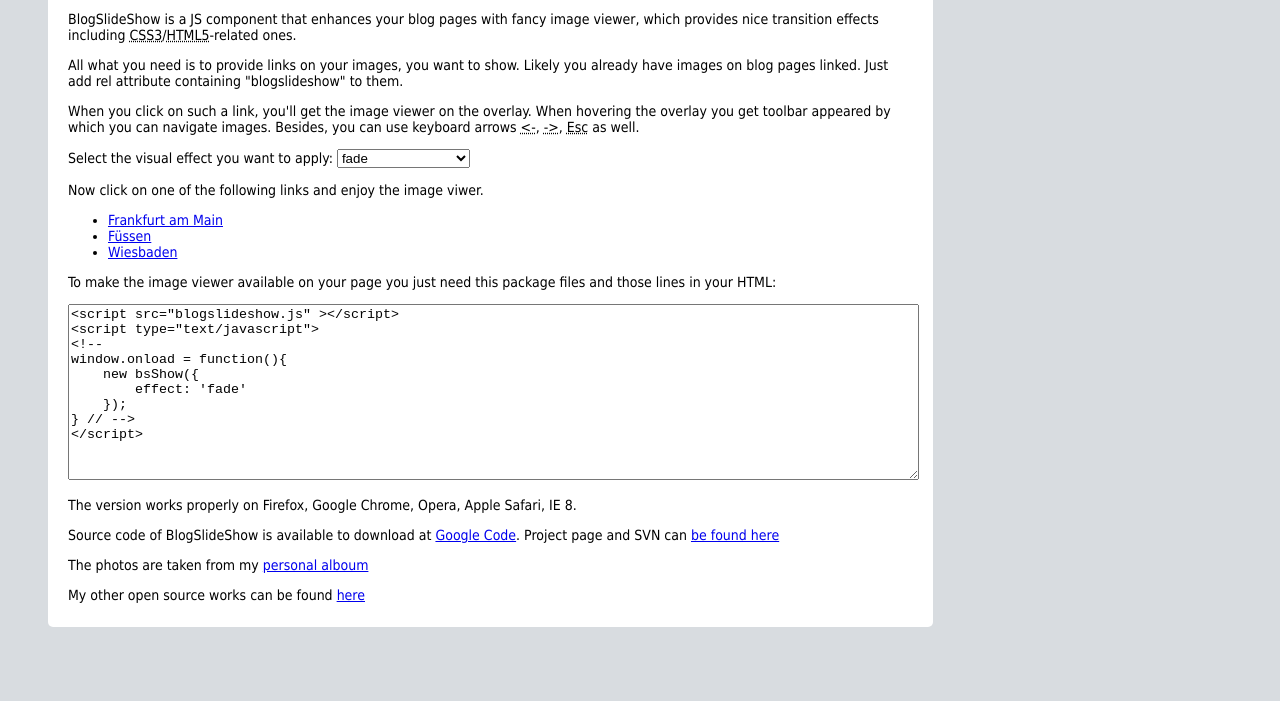
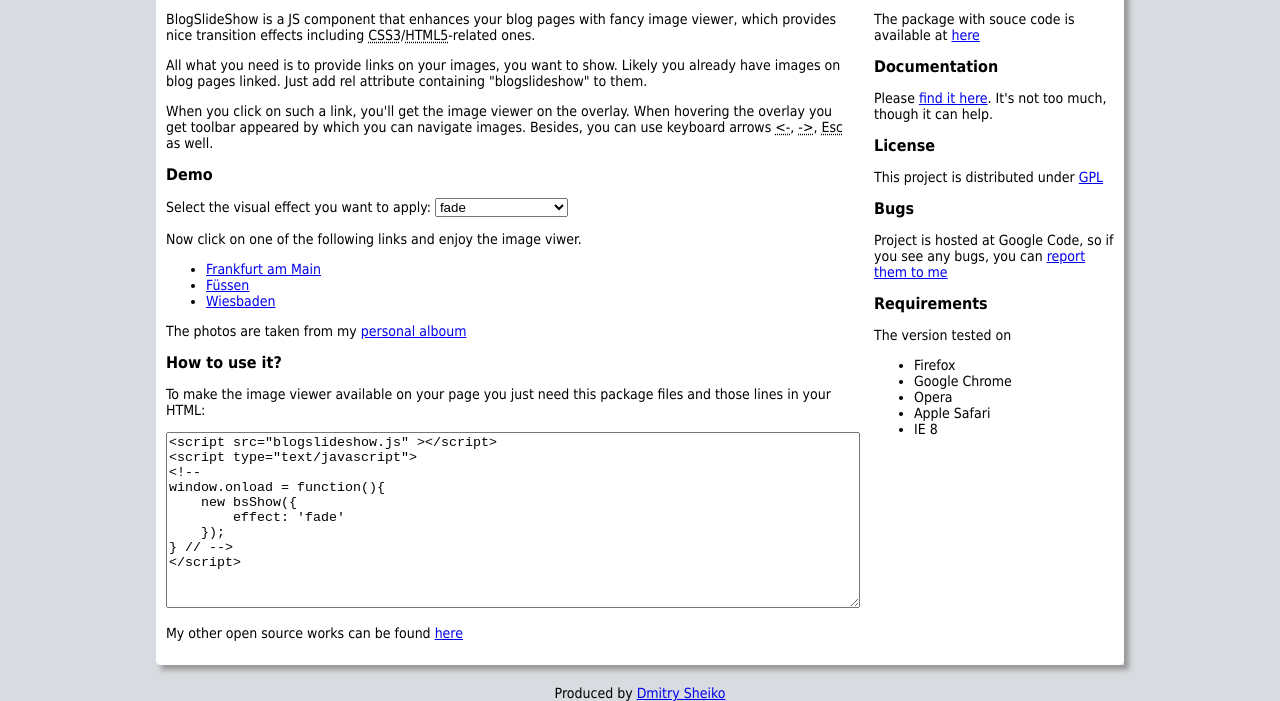
Before and after one commit to shajithayyil/blogslideshow, a plain HTML site: page trunk/js/index.html in a window 1280 px wide. Shown: the part 118-819 px from the top of the page. Drawn offline with Linux system fonts and the light colour scheme.

Commit message:
Demo page beautified

```diff
--- a/trunk/js/index.html
+++ b/trunk/js/index.html
@@ -10,24 +10,45 @@
     <style>
         body { background-color: #D8DCE0; font-family: Tahoma; font-size: 14px; }
         h1 { font-family: Tahoma; color: #fff; font-size: 18px; }
+        h2 { font-family: Tahoma; font-size: 16px; }
         dfn, acronym, abbr { font-style: normal; }
-        div.message-box {
+        div.desktop {
             padding: 0;
-            margin: 40px;
-            width: 70%;
+            margin-left: -484px;
+            width: 968px;
+            left: 50%;
+            position: absolute;
+            z-index: auto;
         }
-        div.message-box > div.header {
+        div.desktop > div.silo {
+            -moz-box-shadow: 5px 5px 5px #999;
+            -webkit-box-shadow: 5px 5px 5px #999;
+        }
+        div.silo > div.header {
             background-color: #3C5F87;
             -moz-border-radius: 5px 5px 0 0;
             -webkit-border-radius: 5px 5px 0 0;
             padding: 10px 20px;
         }
-        div.message-box > div.body {
-            padding: 10px 20px;
+        div.silo > div.body {
             background-color: #fff;
             -moz-border-radius: 0 0 5px 5px;
             -webkit-border-radius: 0 0 5px 5px;
         }
+        div.silo > div.body > div.content {
+            padding: 10px;
+            width: 688px;
+        }
+        div.silo > div.body > div.sidebar {
+            padding: 10px;
+            width: 240px;
+            float: right;
+        }
+        div.copyright {
+            padding: 20px 0 0 0;
+            text-align: center;
+        }
+
         textarea {
            width: 100%;
            height: 170px;
@@ -50,15 +71,49 @@
     </script>
 </head>
 <body>
-    <div class="message-box">
+    <div class="desktop">
+        <div class="silo">
         <div class="header">
             <h1>BlogSlideShow Live Demo</h1>
         </div>
         <div class="body">
+            <div class="sidebar">
+                <h2>Download</h2>
+                <p>
+                    The package with souce code is available at
+                    <a title="Download BlogSlideShow for free" href="http://code.google.com/p/blogslideshow/downloads/list">here</a>
+                </p>
+                <h2>Documentation</h2>
+                <p>
+                    Please <a href="http://code.google.com/p/blogslideshow/wiki/BlogSlideShow">find it here</a>. It's not too much, though it can help.
+                </p>
+                <h2>License</h2>
+                <p>
+                    This project is distributed under <a href="http://www.gnu.org/licenses/gpl.html" rel="nofollow">GPL</a>
+                </p>
+                <h2>Bugs</h2>
+                <p>
+                    Project is hosted at Google Code, so
+                    if you see any bugs, you can <a href="http://code.google.com/p/blogslideshow/issues/list">report them to me</a>
+                </p>
+                <h2>Requirements</h2>
+                <p>
+                    The version tested on
+                    <ul>
+                    <li>Firefox</li>
+                    <li>Google Chrome</li>
+                    <li>Opera</li>
+                    <li>Apple Safari</li>
+                    <li>IE 8</li>
+                    </ul>
+                </p>
+            </div>
+            <div class="content">
+                <h2>Introduction</h2>
                 <p><dfn>BlogSlideShow</dfn> is a JS component that enhances your blog pages with fancy image viewer, which provides nice transition effects including <acronym title="Cascading Style Sheets ">CSS3</acronym>/<acronym title="HyperText Markup Language">HTML5</acronym>-related ones.</p>
                 <p>All what you need is to provide links on your images, you want to show. Likely you already have images on blog pages linked. Just add rel attribute containing "blogslideshow" to them.</p>
                 <p>When you click on such a link, you'll get the image viewer on the overlay. When hovering the overlay you get toolbar appeared by which you can navigate images. Besides, you can use keyboard arrows <abbr title="Left arrow key"><-</abbr>, <abbr title="Right arrow key">-></abbr>, <abbr title="Ecape key">Esc</abbr> as well.</p>
-
+                <h2>Demo</h2>
                  <p>
                     Select the visual effect you want to apply:
                     <select id="selector">
@@ -80,6 +135,10 @@
                     <li><a href="sample_wiesbaden.jpg" rel="blogslideshow">Wiesbaden</a></li>
                 </ul>
                 <p>
+                    The photos are taken from my <a href="http://picasaweb.google.com/web.sbelarus/">personal alboum</a>
+                </p>
+                <h2>How to use it?</h2>
+                <p>
                     To make the image viewer available on your page you just need this package files and
                     those lines in your HTML:
                 </p>
@@ -97,22 +156,15 @@ window.onload = function(){
             </textarea>
         </p>
         <p>
-            The version works properly on Firefox, Google Chrome, Opera, Apple Safari, IE 8.
-        </p>
-
-        <p>
-            Source code of BlogSlideShow is available to download at
-            <a title="Download BlogSlideShow for free" href="http://code.google.com/p/blogslideshow/downloads/list">Google Code</a>.
-            Project page and SVN can <a title="BlogSlideShow SVN on google code" href="http://code.google.com/p/blogslideshow/">be found here</a>
-        </p>
-
-        <p>
-            The photos are taken from my <a href="http://picasaweb.google.com/web.sbelarus/">personal alboum</a>
-        </p>
-        <p>
             My other open source works can be found <a href="http://dsheiko.com/freeware/">here</a>
         </p>
             </div>
         </div>
+        </div>
+        <div class="copyright">
+            Produced by <a href="http://dsheiko.com">Dmitry Sheiko</a>
+        </div>
+    </div>
+
 </body>
 </html>
```
Lines whose indentation alone changed are shown as unchanged.
